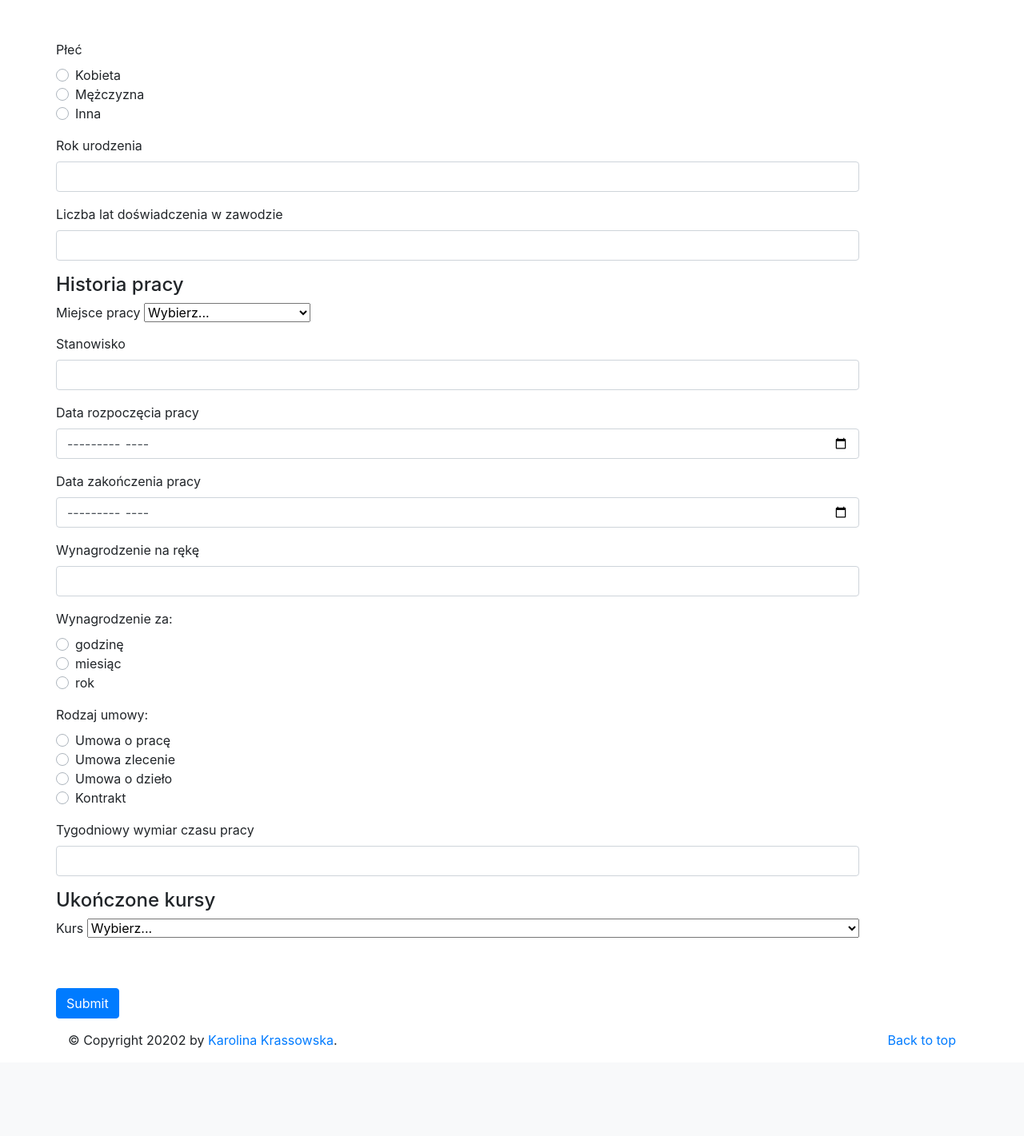
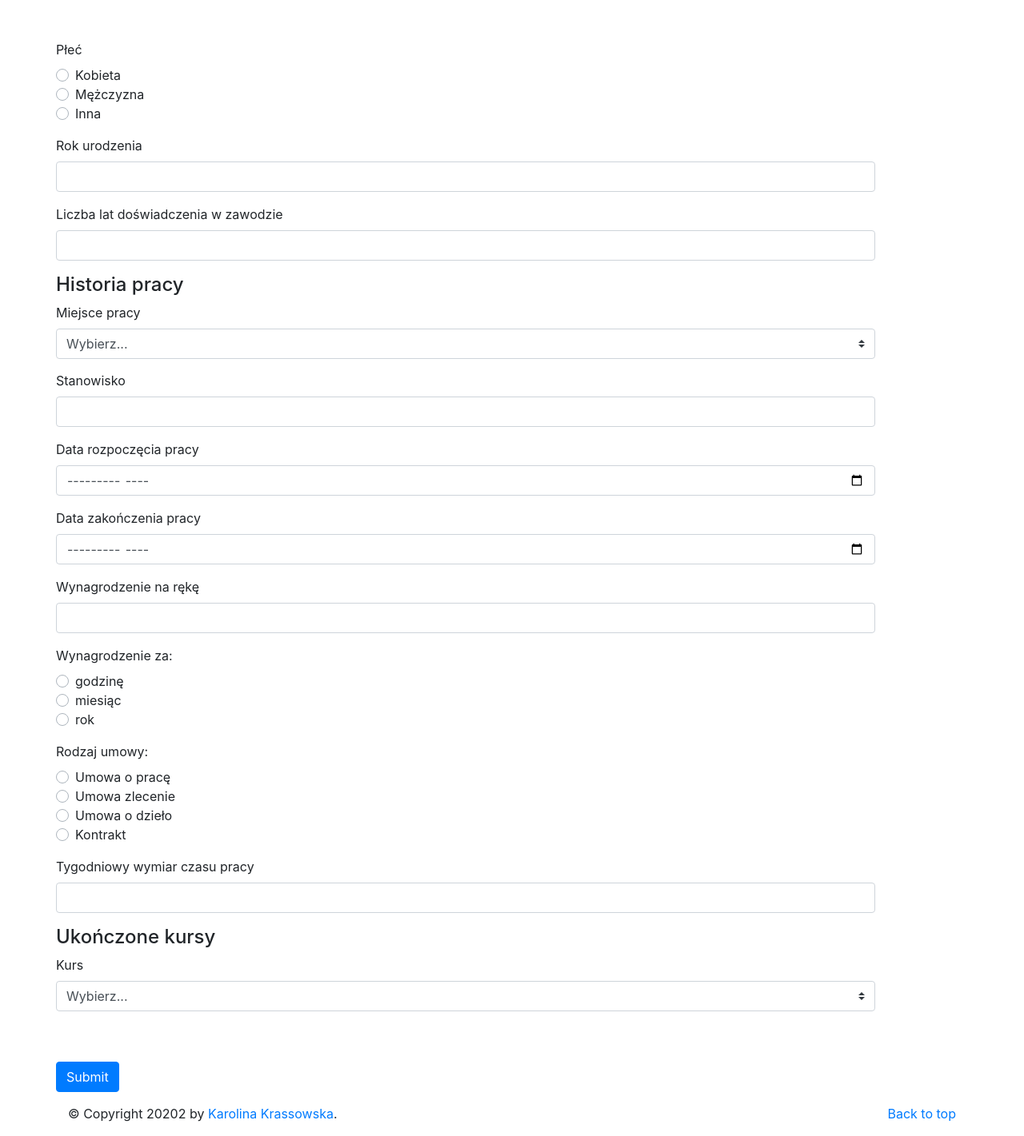
Before and after one commit to krassowska/nurses-earnings, a Flask app: page /form in a window 1280 px wide. Shown: the part 56-1477 px from the top of the page at 80% size. Before the commit the page ends 1367 px from the top, so only its background shows below. Run offline with Flask 2, Linux system fonts and the light colour scheme; parts of the project's set-up code (start-up, migrations or seed data) failed here and were passed over; some libraries are stand-ins or nearby versions.

Commit message:
Change select appearance

```diff
--- a/website/templates/form.html
+++ b/website/templates/form.html
@@ -29,7 +29,7 @@
 
 {% macro select_input(options, id, label, onchange="", name="") %}
 <label for="select">{{ label }}</label>
-<select id="select" onchange="{{ onchange }}" name="{{ name }}">
+<select class="custom-select" id="select" onchange="{{ onchange }}" name="{{ name }}">
     <option value="">Wybierz...</option>
     {% for group, list in options.items() %}
         <optgroup label="{{ group }}">
```
